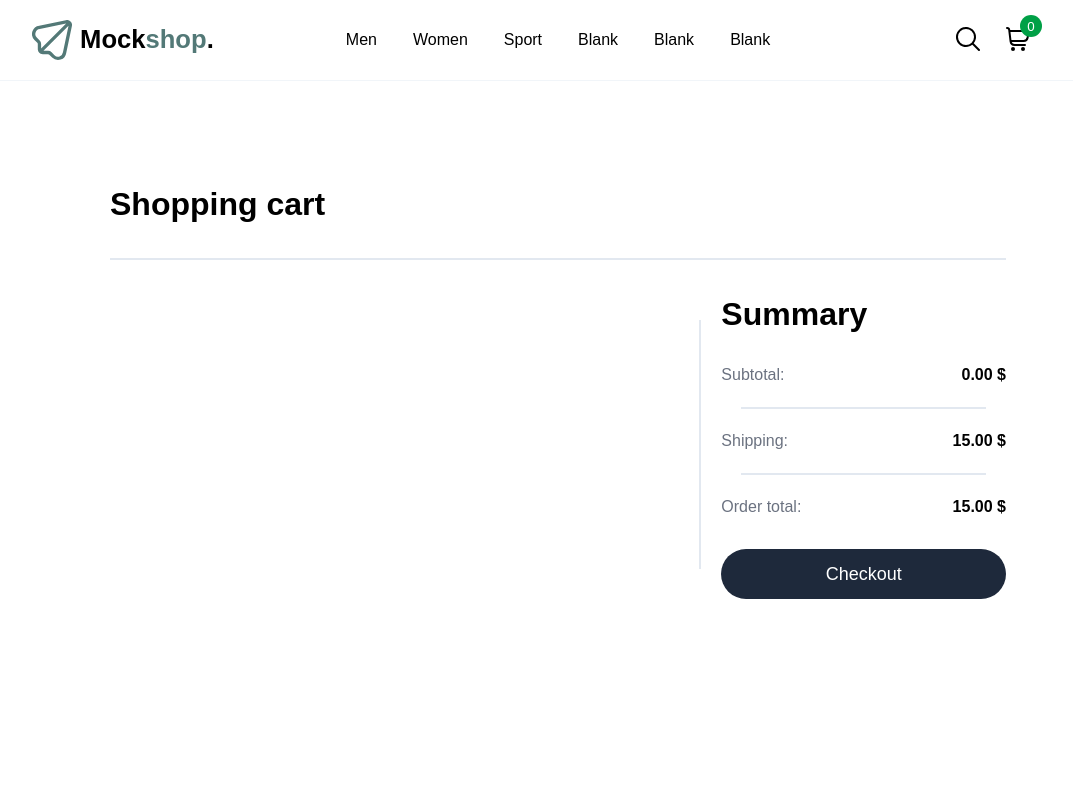
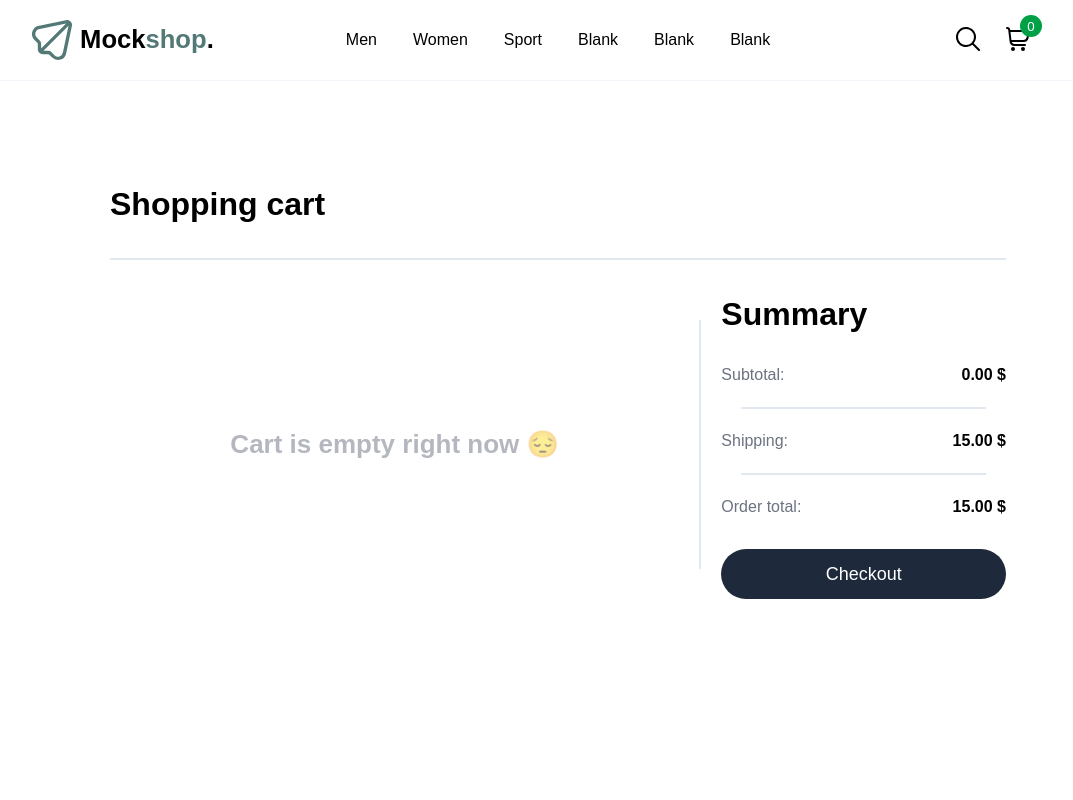
Before and after one commit to aspen801/react-shopping-cart, a React (Vite) app: page /cart in a window 1280 px wide. Shown: the top 800 px of the page, without its empty margins (82-1155 px from the left). Built offline with nearby package versions, Linux system fonts and the light colour scheme; a web font is replaced by a local one.

Commit message:
added empty cart message

```diff
--- a/src/pages/CartPage/CartPage.css
+++ b/src/pages/CartPage/CartPage.css
@@ -33,6 +33,17 @@
     flex: 2;
     flex-direction: column;
     gap: 20px;
+}
+
+.cart__empty-message {
+    text-align: center;
+    font-size: 13px;
+    opacity: 0.5;
+    color: #6B7280;
+    height: 100%;
+    display: flex;
+    justify-content: center;
+    align-items: center;
 }
 
 .cart__img-container img{
--- a/src/pages/CartPage/CartPage.jsx
+++ b/src/pages/CartPage/CartPage.jsx
@@ -11,7 +11,39 @@ const CartPage = () => {
   //imagine it fetch from server :)
   const shippingCost = 15;
 
-  return (
+  if(cartItems.length === 0){
+    return (
+      <div className="cart__wrapper">
+      <div className="cart__content">
+        <div className="cart__text-area">
+          <h1>Shopping cart</h1>
+        </div>
+        <hr className="cart__divider" />
+        <div className="cart__checkout-area">
+          <div className="cart__item-area">
+            <div className="cart__empty-message">
+              <h1>Cart is empty right now 😔</h1>
+            </div>
+          </div>
+          <hr className="cart__summary-area-divider" />
+          <div className="cart__summary-area">
+            <h1>Summary</h1>
+            <p><span>Subtotal:</span> <span className="price">{getCartTotal()}.00 $</span></p>
+            <hr className="cart__summary-divider"/>
+            <p><span>Shipping:</span> <span className="price">{shippingCost}.00 $</span></p>
+            <hr className="cart__summary-divider"/>
+            <p><span>Order total:</span> <span className="price">{getCartTotal() + shippingCost}.00 $</span></p>
+            <div className="cart__summary-checkout-button">
+              <button>Checkout</button>
+            </div>
+          </div>
+        </div>
+      </div>
+    </div>
+    )
+  }
+
+  return  (
     <div className="cart__wrapper">
       <div className="cart__content">
         <div className="cart__text-area">
```
